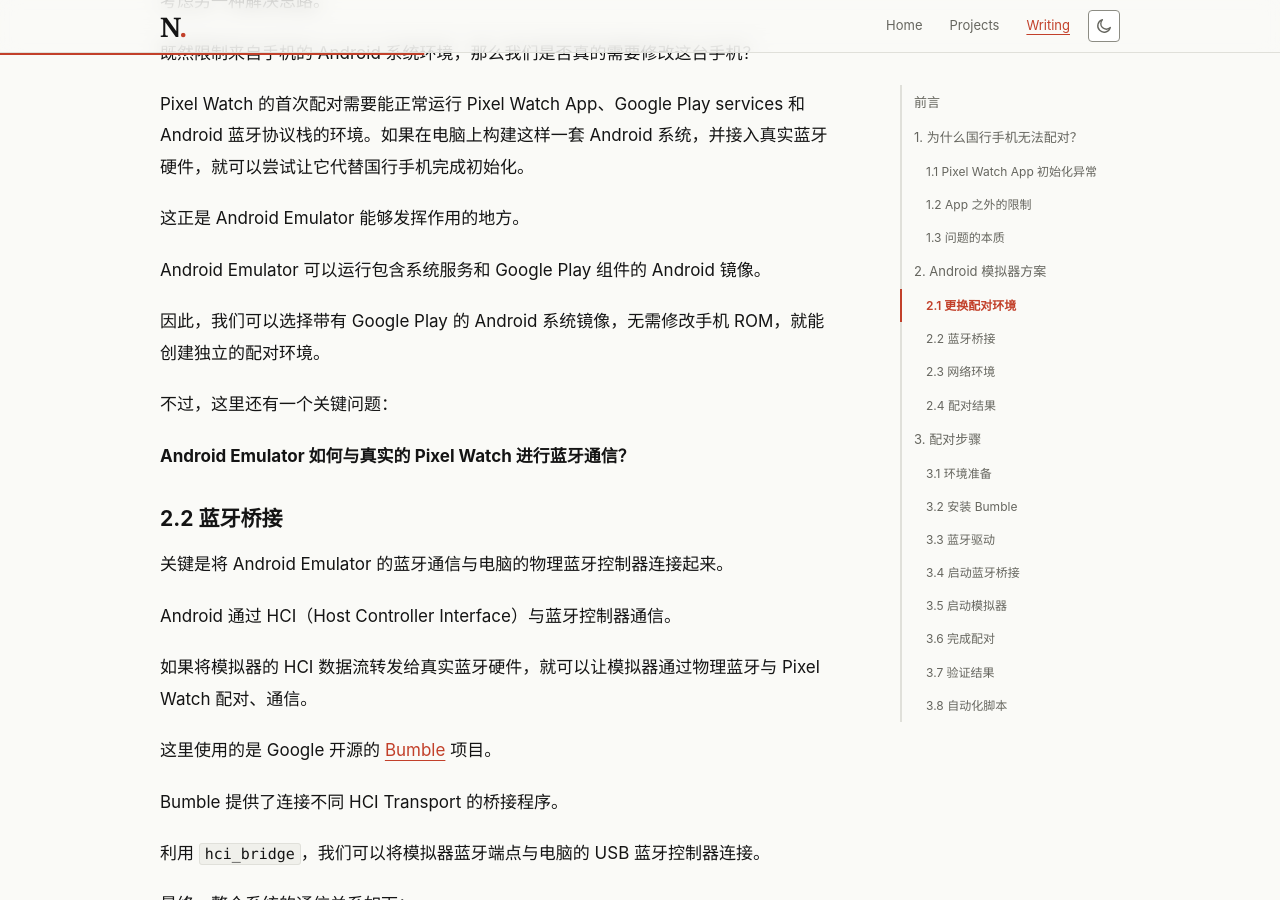
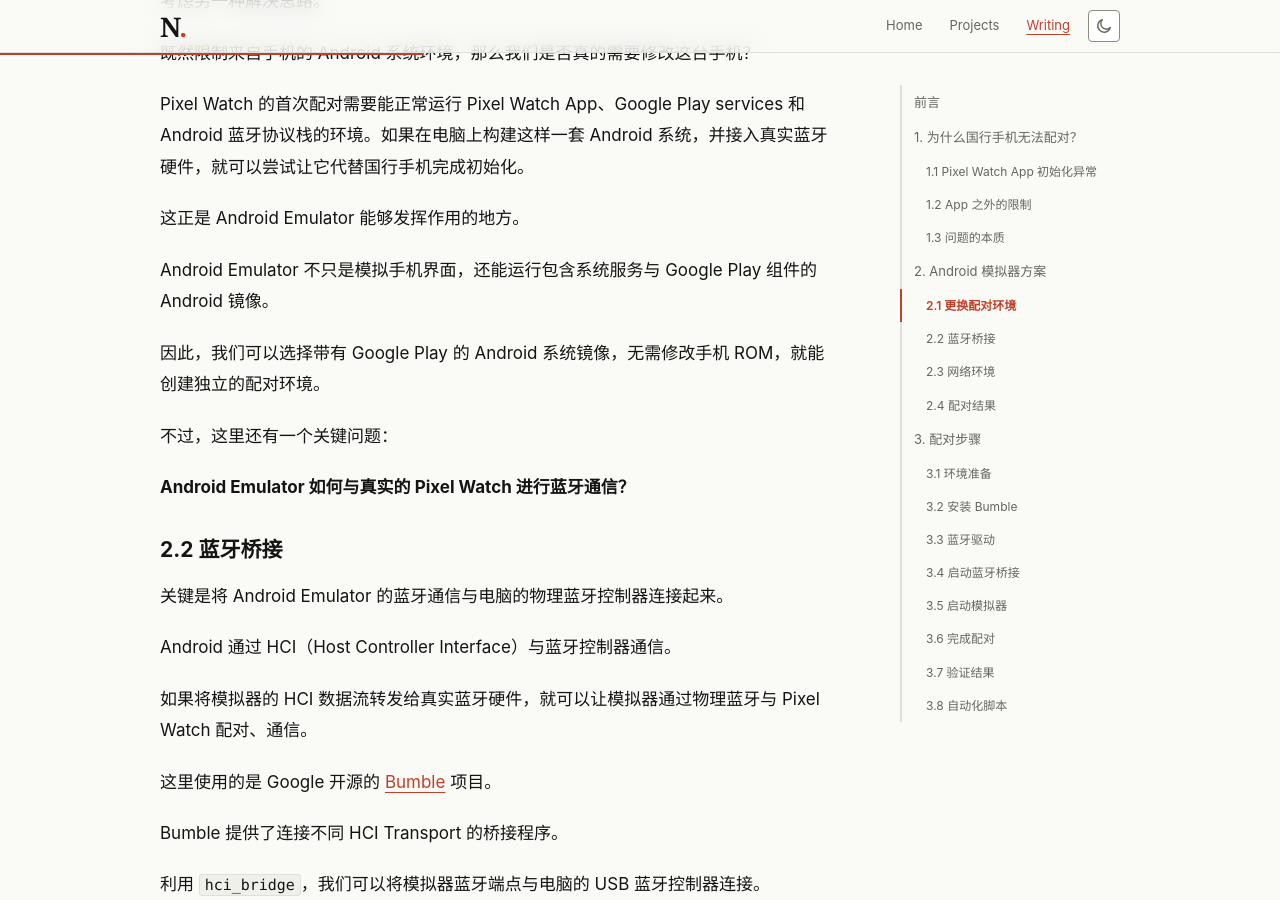
Before and after one commit to Nook001/Nook001.github.io, a Jekyll site: the page built from _posts/2026-10-27-pixel-watch-pairing-china.md, in a window 1280 px wide and 900 px high, scrolled down 6228 px. Built offline with Jekyll 4.4.1, drawn with Linux system fonts in a browser that asks for light colours.

Commit message:
Preserve emulator contrast and tidy environment table wording

```diff
--- a/_posts/2026-10-27-pixel-watch-pairing-china.md
+++ b/_posts/2026-10-27-pixel-watch-pairing-china.md
@@ -184,7 +184,7 @@
 
 这正是 Android Emulator 能够发挥作用的地方。
 
-Android Emulator 可以运行包含系统服务和 Google Play 组件的 Android 镜像。
+Android Emulator 不只是模拟手机界面，还能运行包含系统服务与 Google Play 组件的 Android 镜像。
 
 因此，我们可以选择带有 Google Play 的 Android 系统镜像，无需修改手机 ROM，就能创建独立的配对环境。
 
```
Also changed, not shown: other parts of _posts/2026-10-27-pixel-watch-pairing-china.md (+1 -1 lines).
